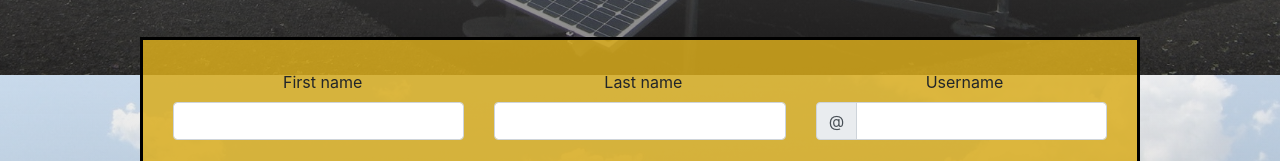
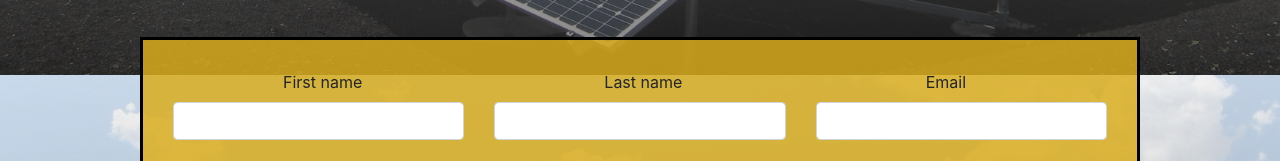
Before and after one commit to minbangalan/SolarShop, a plain HTML site: page PlanB_ContactUs.html in a window 1280 px wide. Shown: the part 725-886 px from the top of the page. Drawn offline with nearby package versions, Linux system fonts and the light colour scheme.

Commit message:
Add files via upload

```diff
--- a/PlanB_ContactUs.html
+++ b/PlanB_ContactUs.html
@@ -606,12 +606,11 @@
           <input type="text" class="form-control" id="validationDefault02" value="" required>
         </div>
         <div class="col-md-4">
-          <label for="validationDefaultUsername" class="form-label">Username</label>
-          <div class="input-group">
-            <span class="input-group-text" id="inputGroupPrepend2">@</span>
-            <input type="text" class="form-control" id="validationDefaultUsername" aria-describedby="inputGroupPrepend2" required>
+            <label for="validationDefaultUsername" class="form-label">Email</label>
+            <div class="input-group">
+              <input type="text" class="form-control" id="validationDefaultUsername" aria-describedby="inputGroupPrepend2" required>
+            </div>
           </div>
-        </div>
         <div class="col-md-6">
           <label for="validationDefault03" class="form-label">City</label>
           <input type="text" class="form-control" id="validationDefault03" required>
```
